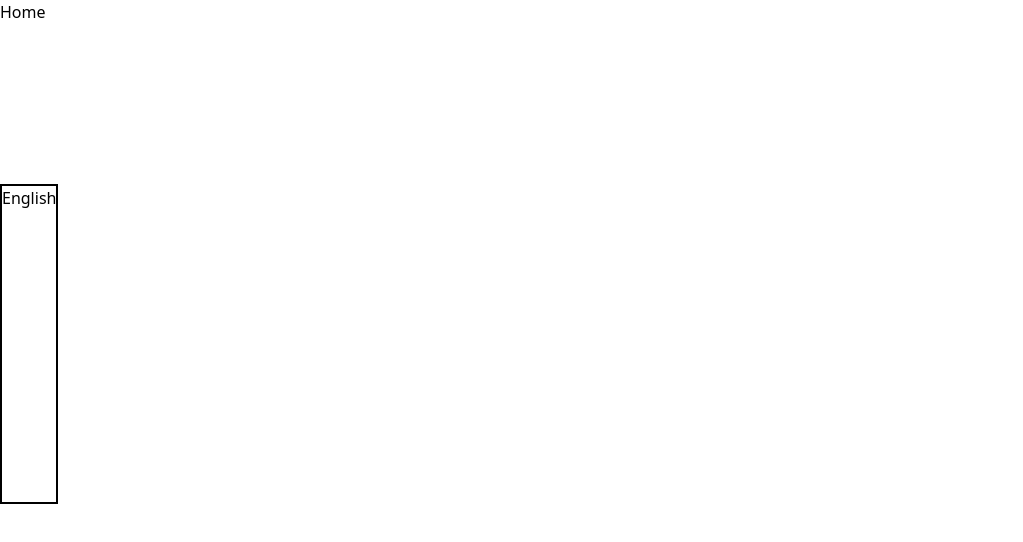
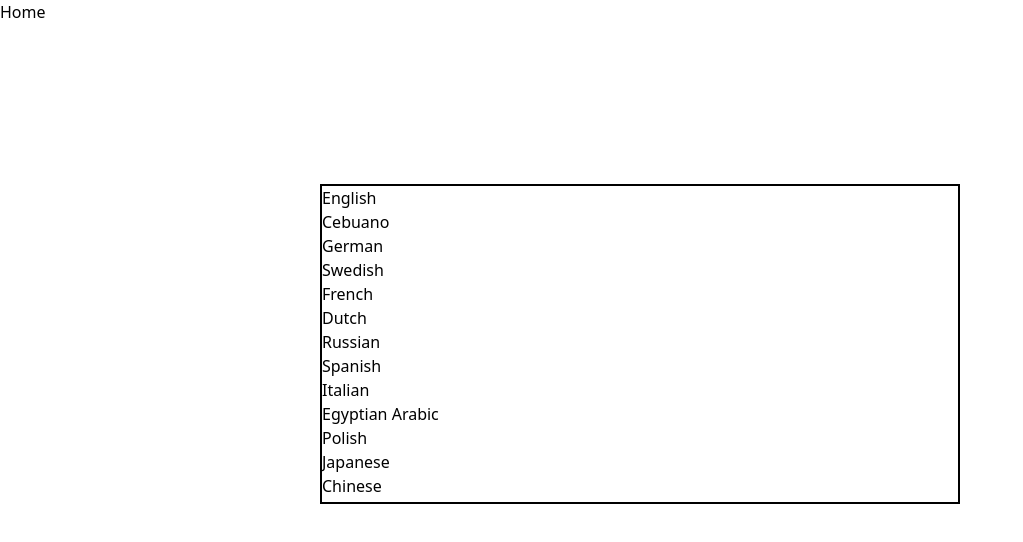
Before and after one commit to HanifCarroll/wikipedia-infinite-scroll, a Next.js app: page / in a window 1280 px wide. Shown: the top 542 px of the page, without its empty margins (0-1023 px from the left). Built offline with nearby package versions, Linux system fonts and the light colour scheme.

Commit message:
List languages on home page in UL.

```diff
--- a/pages/index.tsx
+++ b/pages/index.tsx
@@ -1,4 +1,5 @@
 import Head from 'next/head';
+import languages from '../languages.json';
 
 export default function Home() {
   return (
@@ -10,14 +11,18 @@ export default function Home() {
         <link rel="icon" href="/favicon.ico" />
       </Head>
       <h1>Home</h1>
-      <div className="mt-40 float-left h-80 border-2 border-black overflow-scroll">
-        <ul>
-          {[{ name: 'English', code: 'en' }].map((language) => (
-            <li key={language.code}>
-              <a href={`/random/${language.code}`}>{language.name}</a>
-            </li>
-          ))}
-        </ul>
+      <div className="flex items-center justify-center">
+        <div className="mt-40 w-1/2 h-80 border-2 border-black overflow-scroll">
+          <ul>
+            {languages.map((language) => (
+              <li key={language.Wiki}>
+                <a href={`/random?language=${language.Wiki}`}>
+                  {language.Language}
+                </a>
+              </li>
+            ))}
+          </ul>
+        </div>
       </div>
     </>
   );
```
